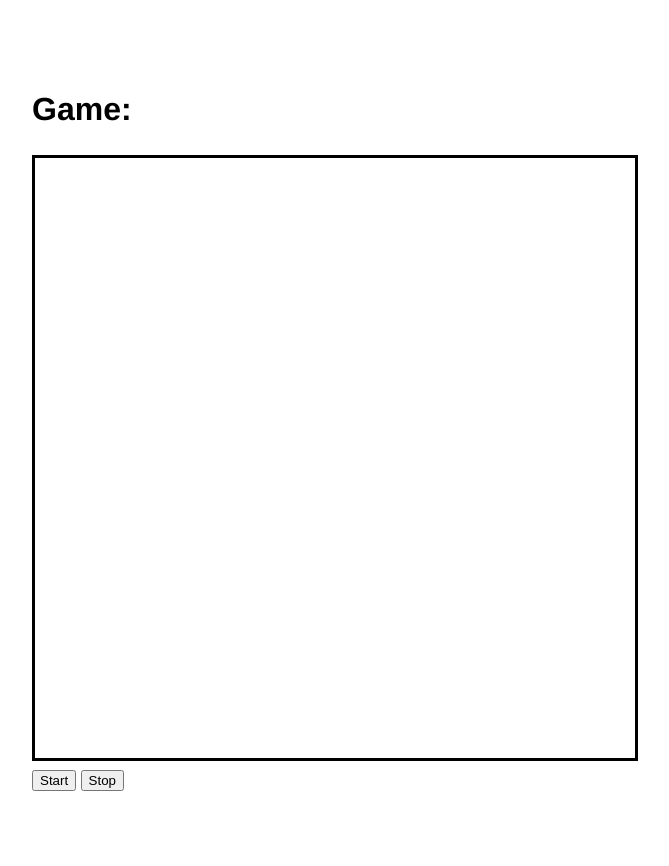
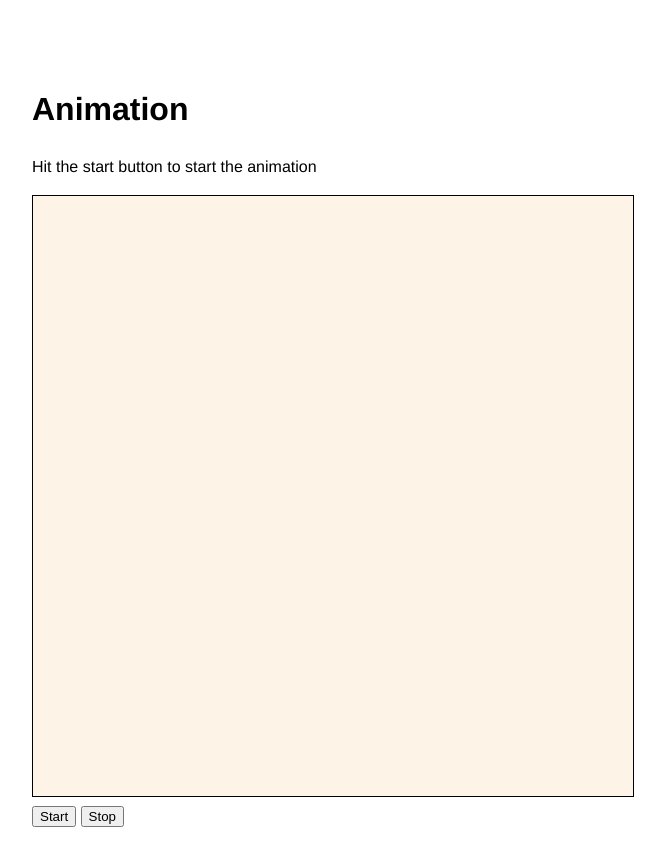
Before and after one commit to aabmass/VanillaCanvasAnimation, a website: page index.html in a window 1280 px wide. Shown: the whole page, without its empty margins (208-877 px from the left). Drawn offline with Linux system fonts and the light colour scheme.

Commit message:
Changed HTML and canvas background

```diff
--- a/css/main.css
+++ b/css/main.css
@@ -7,6 +7,8 @@ body {
   padding: 4em 1em;
 }
 
-#game-canvas {
-  border: solid;
+#animation-canvas {
+    border-style: solid;
+    border-width: 1px;
+    background-color: #FDF3E7;
 }
--- a/index.html
+++ b/index.html
@@ -6,10 +6,11 @@
     <link rel="stylesheet" href="css/main.css" media="screen" title="no title" charset="utf-8">
   </head>
   <body>
-    <h1>Game:</h1>
+    <h1>Animation</h1>
+    <p>Hit the start button to start the animation</p>
 
-    <div class="">
-      <canvas id="game-canvas"></canvas>
+    <div>
+      <canvas id="animation-canvas"></canvas>
     </div>
 
     <button type="button" onclick="startGame()" name="stopGame">Start</button>
--- a/src/main.js
+++ b/src/main.js
@@ -5,7 +5,7 @@ let startGame = null;
 let [width, height] = [600, 600];
 
 let main = function() {
-  const canvas = document.getElementById('game-canvas');
+  const canvas = document.getElementById('animation-canvas');
   canvas.width = width;
   canvas.height = height;
   let fps = 120;
```
